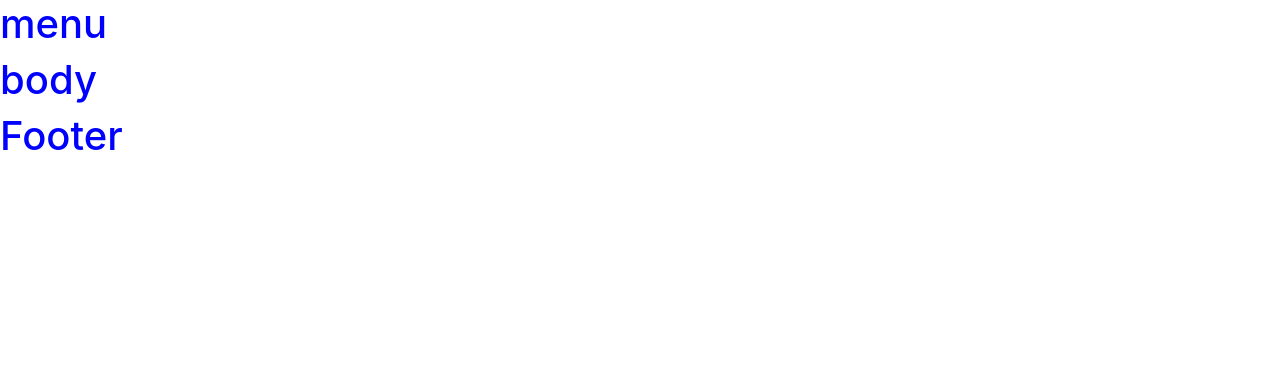
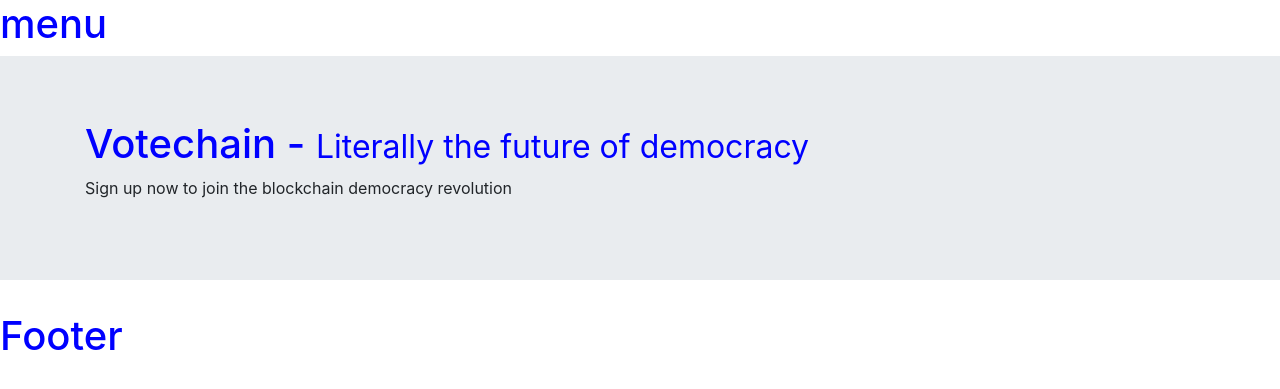
Before and after one commit to Votechain-app/Votechain, a PHP site: page / in a window 1280 px wide. Shown: the top 389 px of the page. Run offline with PHP 8.4, Linux system fonts and the light colour scheme.

Commit message:
added basic jumbotron and some text

```diff
--- a/parts/body.php
+++ b/parts/body.php
@@ -1 +1,6 @@
-<h1>body</h1>
+<div class="jumbotron jumbotron-fluid">
+  <div class="container">
+    <h1>Votechain - <small>Literally the future of democracy</small></h1>
+    <p>Sign up now to join the blockchain democracy revolution</p>
+  </div>
+</div>
```
